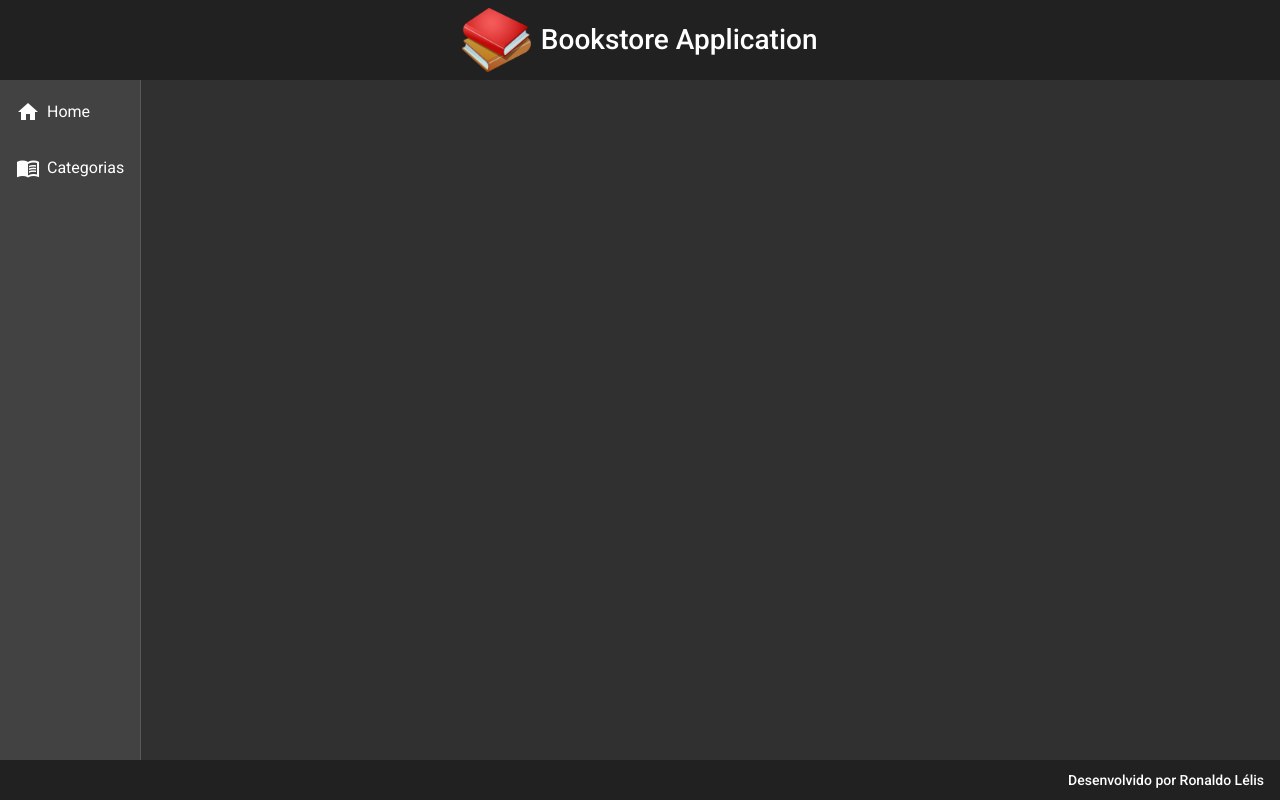
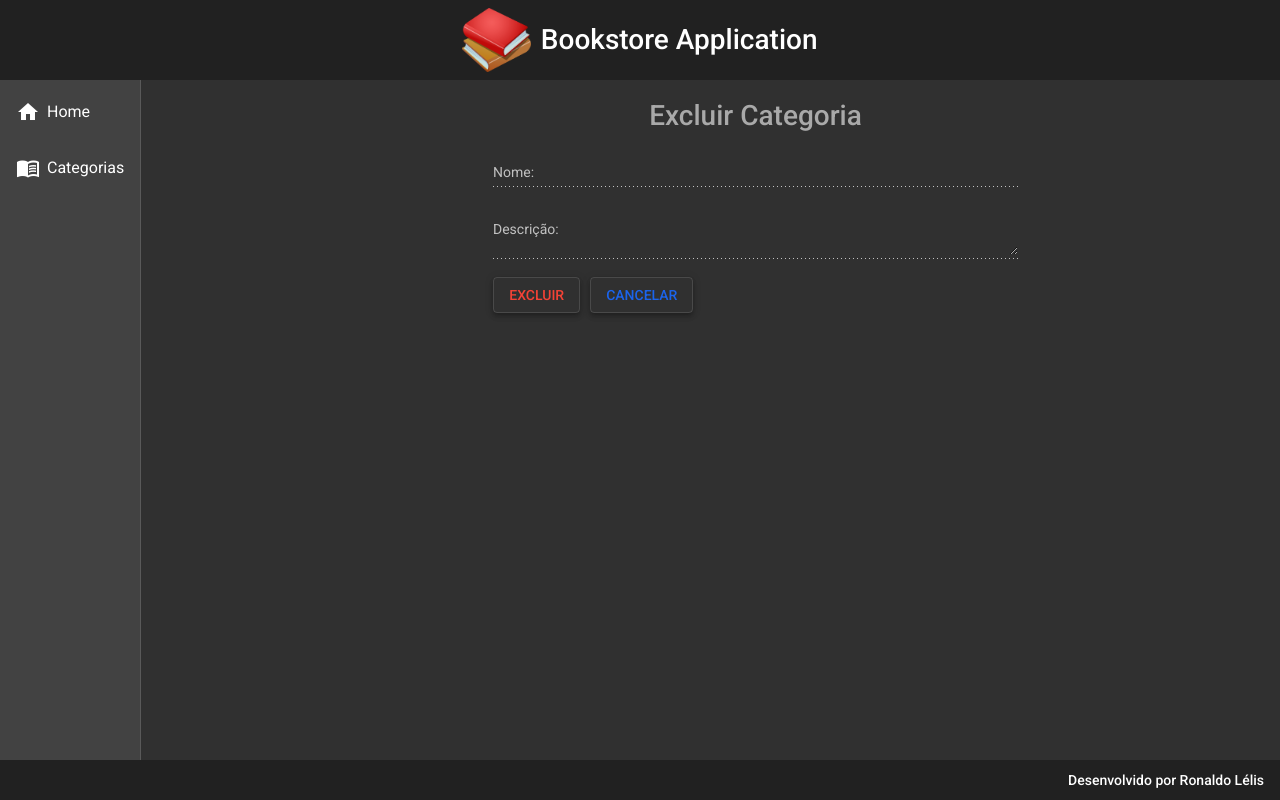
Before and after one commit to RonaldoLelis/bookstore-front, an Angular app: page /categorias/delete/1 in a window 1280 px wide. Before the commit this address led to /. Built offline with nearby package versions, Linux system fonts and the light colour scheme; no server answers.

Commit message:
Categoria delete implementada

```diff
--- a/src/app/app-routing.module.ts
+++ b/src/app/app-routing.module.ts
@@ -1,3 +1,4 @@
+import { CategoriaDeleteComponent } from './components/views/categoria/categoria-delete/categoria-delete.component';
 import { CategoriaCreateComponent } from './components/views/categoria/categoria-create/categoria-create.component';
 import { NgModule } from '@angular/core';
 import { Routes, RouterModule } from '@angular/router';
@@ -16,6 +17,10 @@ const routes: Routes = [
   {
     path: 'categorias/create',
     component: CategoriaCreateComponent
+  },
+  {
+    path: 'categorias/delete/:id',
+    component: CategoriaDeleteComponent
   }
 ];
 
--- a/src/app/app.module.ts
+++ b/src/app/app.module.ts
@@ -23,6 +23,7 @@ import { NavComponent } from './components/templates/nav/nav.component';
 import { HomeComponent } from './components/views/home/home.component';
 import { CategoriaReadComponent } from './components/views/categoria/categoria-read/categoria-read.component';
 import { CategoriaCreateComponent } from './components/views/categoria/categoria-create/categoria-create.component';
+import { CategoriaDeleteComponent } from './components/views/categoria/categoria-delete/categoria-delete.component';
 
 @NgModule({
   declarations: [
@@ -32,7 +33,8 @@ import { CategoriaCreateComponent } from './components/views/categoria/categoria
     NavComponent,
     HomeComponent,
     CategoriaReadComponent,
-    CategoriaCreateComponent
+    CategoriaCreateComponent,
+    CategoriaDeleteComponent
   ],
   imports: [
     BrowserModule,
--- a/src/app/components/views/categoria/categoria-create/categoria-create.component.ts
+++ b/src/app/components/views/categoria/categoria-create/categoria-create.component.ts
@@ -24,8 +24,8 @@ export class CategoriaCreateComponent implements OnInit {
 
   createCategory(): void {
     this.service.createCategory(this.categoria).subscribe((response) => {
+      this.router.navigate(['categorias']);
       this.service.message('Categoria criada com sucesso!');
-      this.router.navigate(['categorias']);
     }, failure => {
       for(let err = 0; err < failure.error.errors.length; err++) {
         this.service.message(failure.error.errors[err].message);
@@ -35,7 +35,6 @@ export class CategoriaCreateComponent implements OnInit {
 
   cancel(): void {
     this.router.navigate(['categorias']);
-    console.log('cancelooouuu!!!');
   }
 
 }
--- /dev/null
+++ b/src/app/components/views/categoria/categoria-delete/categoria-delete.component.css
@@ -0,0 +1,21 @@
+.form-create {
+    width: 50%;
+    display: flex;
+    margin: 20px auto;
+    text-align: center;
+    flex-direction: column;
+}
+.form-create h1 {
+    font-size: 28px;
+    color: darkgray;
+    font-weight: 500;
+}
+.buttons-group {
+    display: flex;
+}
+.button-delete {
+    margin-right: 10px;
+}
+.button-cancel {
+    color: rgb(27, 100, 236);
+}
--- /dev/null
+++ b/src/app/components/views/categoria/categoria-delete/categoria-delete.component.html
@@ -0,0 +1,26 @@
+<form class="form-create">
+    <h1>Excluir Categoria</h1>
+    <mat-form-field class="form">
+        <mat-label>Nome:</mat-label>
+        <input matInput [(ngModel)]="categoria.nome" disabled type="text" name="nome">
+    </mat-form-field>
+    <mat-form-field class="form">
+        <mat-label>Descrição:</mat-label>
+        <textarea matInput [(ngModel)]="categoria.descricao" disabled type="text" name="descricao"></textarea>
+    </mat-form-field>
+
+    <div class="buttons-group">
+        <button
+            class="button-delete mat-elevation-z4"
+            mat-stroked-button color="warn"
+            (click)="deleteCategory()">
+            EXCLUIR
+        </button>
+        <button
+            class="button-cancel mat-elevation-z4"
+            mat-stroked-button color="primary"
+            (click)="cancel()">
+            CANCELAR
+        </button>
+    </div>
+</form>
--- /dev/null
+++ b/src/app/components/views/categoria/categoria-delete/categoria-delete.component.ts
@@ -0,0 +1,47 @@
+import { Component, OnInit } from '@angular/core';
+import { ActivatedRoute, Router } from '@angular/router';
+
+import { CategoriaService } from './../categoria.service';
+import { Categoria } from '../models/categoria.model';
+
+@Component({
+  selector: 'app-categoria-delete',
+  templateUrl: './categoria-delete.component.html',
+  styleUrls: ['./categoria-delete.component.css']
+})
+export class CategoriaDeleteComponent implements OnInit {
+
+  categoria: Categoria = {
+    id: '',
+    nome: '',
+    descricao: ''
+  }
+
+  constructor(private service: CategoriaService, private getParamId: ActivatedRoute, private router: Router) { }
+
+  ngOnInit(): void {
+    this.categoria.id = this.getParamId.snapshot.paramMap.get('id')!;
+    this.getCategoryById();
+  }
+
+  getCategoryById(): void {
+    this.service.findById(this.categoria.id!).subscribe((response) => {
+      this.categoria = response;
+    });
+  }
+
+  deleteCategory(): void {
+    this.service.deleteCategory(this.categoria.id!).subscribe((response) => {
+      this.router.navigate(['categorias']);
+      this.service.message('Categoria deletada com sucesso!');
+    }, failure => {
+      this.service.message(failure.error.error);
+    }
+    );
+  }
+
+  cancel(): void {
+    this.router.navigate(['categorias']);
+  }
+
+}
--- a/src/app/components/views/categoria/categoria-read/categoria-read.component.html
+++ b/src/app/components/views/categoria/categoria-read/categoria-read.component.html
@@ -54,7 +54,7 @@
             <a class="edit" href="#">
                 <i class="material-icons">edit</i>
             </a>
-            <a class="delete" href="#">
+            <a class="delete" routerLink="delete/{{row.id}}" routerLinkActive="router-link-active" >
                 <i class="material-icons">delete</i>
             </a>
           </td>
--- a/src/app/components/views/categoria/categoria.service.ts
+++ b/src/app/components/views/categoria/categoria.service.ts
@@ -19,9 +19,19 @@ export class CategoriaService {
     return this.httpClient.get<Categoria[]>(url);
   }
 
+  findById(id: string):Observable<Categoria> {
+    const url = `${this.baseUrl}/categorias/${id}`;
+    return this.httpClient.get<Categoria>(url);
+  }
+
   createCategory(categoria: Categoria): Observable<Categoria> {
     const url = `${this.baseUrl}/categorias`
     return this.httpClient.post<Categoria>(url, categoria);
+  }
+
+  deleteCategory(id: string): Observable<void> {
+    const url = `${this.baseUrl}/categorias/${id}`;
+    return this.httpClient.delete<void>(url);
   }
 
   message(str: string) {
```
Also changed, not shown: src/app/components/views/categoria/categoria-create/categoria-create.component.html (line endings or trailing spaces).
